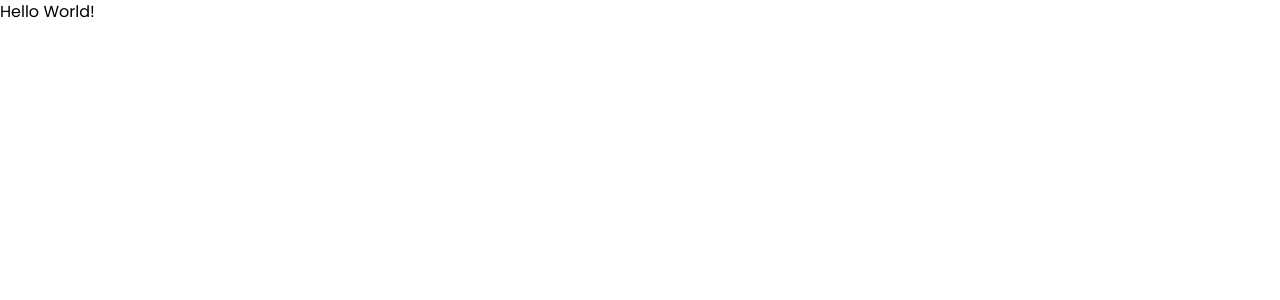
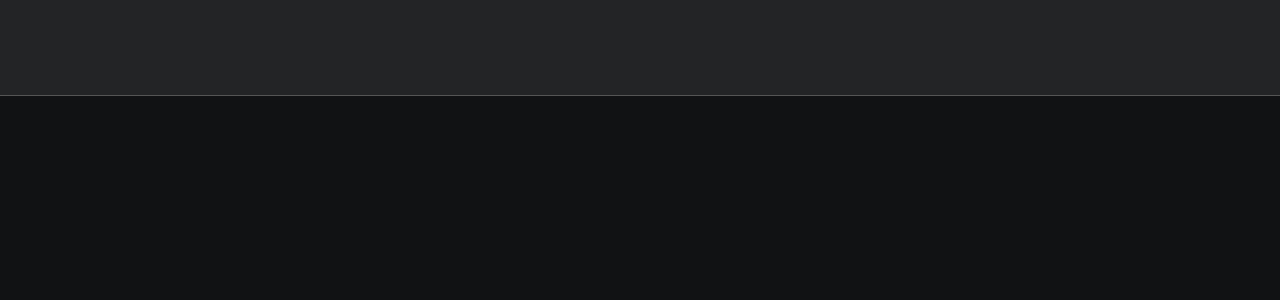
Before and after one commit to TinglyPants/blenderboard_p1, a React (Create React App) app: page / in a window 1280 px wide. Shown: the top 300 px of the page. Built offline with nearby package versions, Linux system fonts and the light colour scheme.

Commit message:
Added Empty Navbar

```diff
--- a/src/App.js
+++ b/src/App.js
@@ -1,8 +1,9 @@
+import NavBar from "./components/structural/NavBar";
 
 export default function App() {
   return (
-    <div className="font-poppins">
-      <p>Hello World!</p>
+    <div className="bg-dark w-screen h-screen flex flex-col font-poppins"> {/* Whole Screen Wrapper Div*/}
+      <NavBar></NavBar>
     </div>
   );
 }
--- /dev/null
+++ b/src/components/structural/NavBar.js
@@ -0,0 +1,3 @@
+export default function NavBar({ children }){
+    return <nav className="bg-light border-b-[1px] border-lightest py-6 h-[6rem] flex justify-between">{children}</nav>
+}
```
